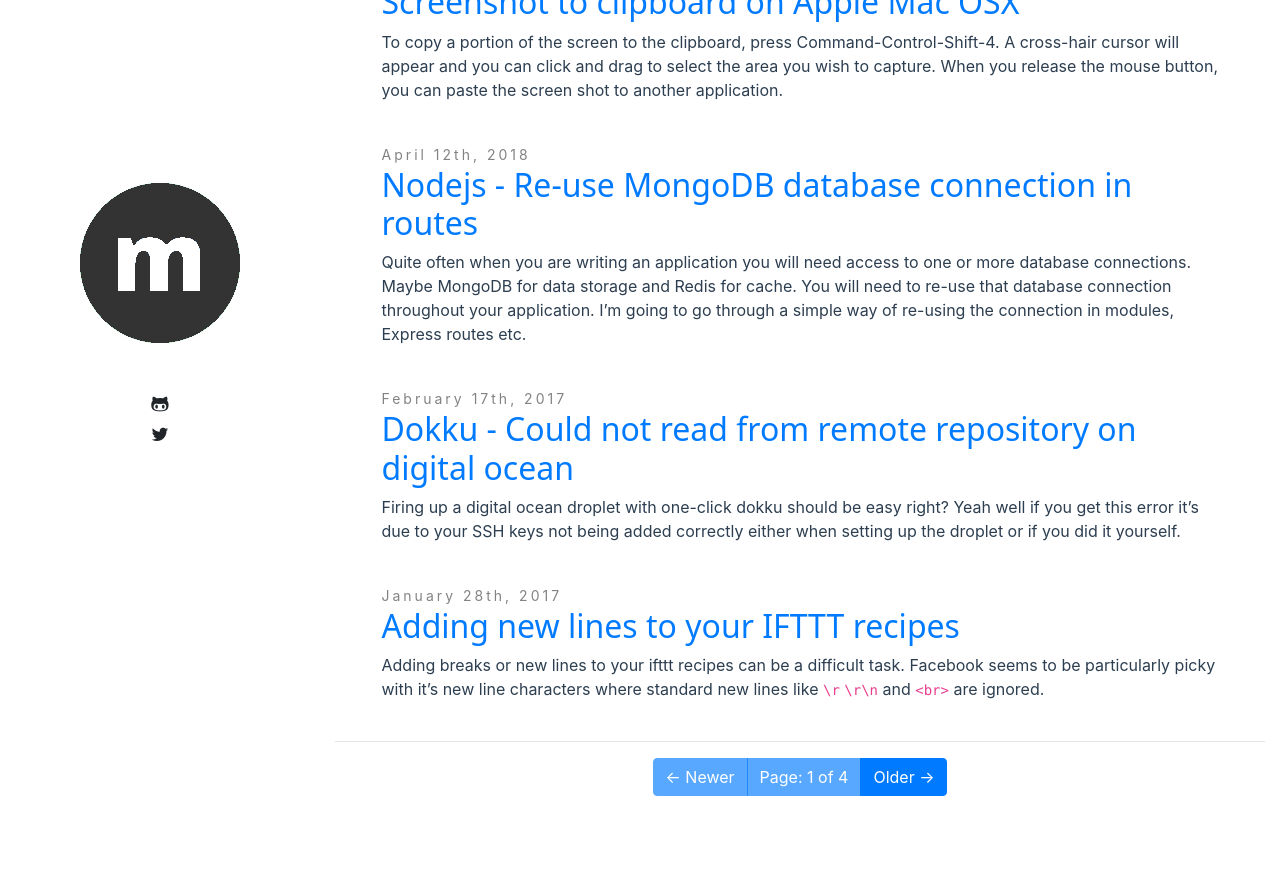
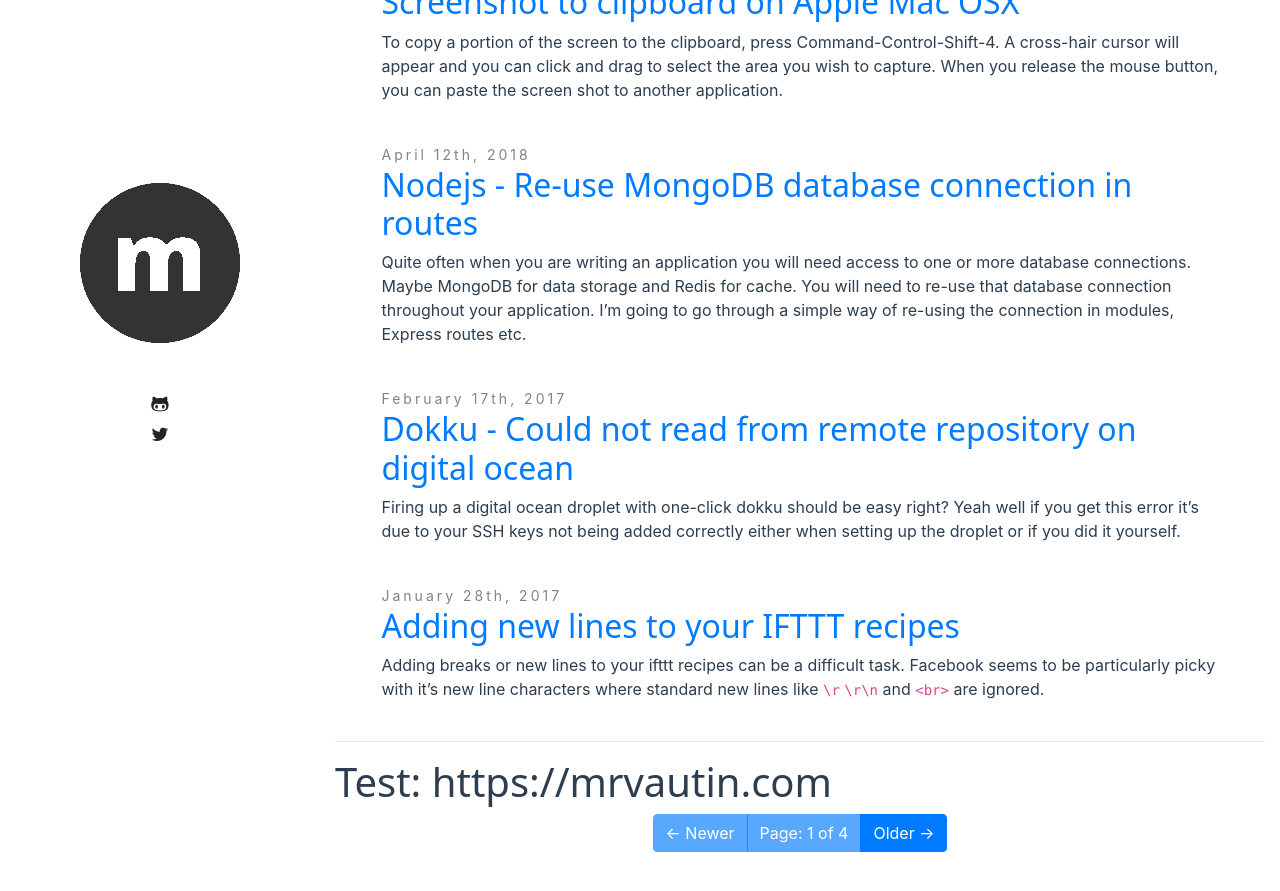
Before and after one commit to mrvautin/mrvautin.github.io, a Jekyll site: the page built from index.html, in a window 1280 px wide and 900 px high, scrolled down 1141 px. Shown: the top 891 px of the window. Built offline with Jekyll 4.4.1, drawn with Linux system fonts in a browser that asks for light colours; the list of posts is cut into pages by our own code; before the commit the page ends 1985 px from its top, so only the background shows below that; some of the changed lines change nothing that is shown.

Commit message:
Fix images

```diff
--- a/_config.yml
+++ b/_config.yml
@@ -30,7 +30,7 @@
 # set it as url of an image
 # sidebar_background_image: https://www.dropbox.com/s/g9h23zrycedxtk5/sky.png?raw=1
 
-BASE_PATH:
+BASE_PATH: https://mrvautin.com
 
 plugins:
   - jekyll-paginate
--- a/_posts/2021-01-08-la-marzocco-vector-art.markdown
+++ b/_posts/2021-01-08-la-marzocco-vector-art.markdown
@@ -6,12 +6,12 @@
 
 La Marzocco Linea Mini (SVG)
 
-<figure class="kg-card kg-image-card"><img src="{{ site.BASE_PATH }}/content/images/2021/01/linea-black-2.svg" class="kg-image"></figure><figure class="kg-card kg-image-card"><img src="{{ site.BASE_PATH }}/content/images/2021/01/linea-mini-1.svg" class="kg-image"></figure>
+<figure class="kg-card kg-image-card"><img src="{{site.BASE_PATH}}/content/images/2021/01/linea-black-2.svg" class="kg-image"></figure><figure class="kg-card kg-image-card"><img src="{{site.BASE_PATH}}/content/images/2021/01/linea-mini-1.svg" class="kg-image"></figure>
 
 La Marzocco GS3 (SVG)
 
-<figure class="kg-card kg-image-card kg-card-hascaption"><img src="{{ site.BASE_PATH }}/content/images/2021/01/gs3-final.svg" class="kg-image"><figcaption>La Marzocco GS3</figcaption></figure>
+<figure class="kg-card kg-image-card kg-card-hascaption"><img src="{{site.BASE_PATH}}/content/images/2021/01/gs3-final.svg" class="kg-image"><figcaption>La Marzocco GS3</figcaption></figure>
 
 Logos
 
-<figure class="kg-card kg-image-card kg-card-hascaption"><img src="{{ site.BASE_PATH }}/content/images/2021/01/La-Marcocco-Logo.svg" class="kg-image"><figcaption>La Marzocco Logo</figcaption></figure><figure class="kg-card kg-image-card kg-card-hascaption"><img src="{{ site.BASE_PATH }}/content/images/2021/01/La-Marzocco-Lion.svg" class="kg-image"><figcaption>La Marzocco Lion</figcaption></figure><figure class="kg-card kg-image-card kg-card-hascaption"><img src="{{ site.BASE_PATH }}/content/images/2021/01/La-Marzocco-red-logo.svg" class="kg-image"><figcaption>La Marzocco cursive logo</figcaption></figure>
+<figure class="kg-card kg-image-card kg-card-hascaption"><img src="{{site.BASE_PATH}}/content/images/2021/01/La-Marcocco-Logo.svg" class="kg-image"><figcaption>La Marzocco Logo</figcaption></figure><figure class="kg-card kg-image-card kg-card-hascaption"><img src="{{site.BASE_PATH}}/content/images/2021/01/La-Marzocco-Lion.svg" class="kg-image"><figcaption>La Marzocco Lion</figcaption></figure><figure class="kg-card kg-image-card kg-card-hascaption"><img src="{{site.BASE_PATH}}/content/images/2021/01/La-Marzocco-red-logo.svg" class="kg-image"><figcaption>La Marzocco cursive logo</figcaption></figure>
--- a/index.html
+++ b/index.html
@@ -41,6 +41,8 @@
 {% endfor %}
 <hr/>
 
+<h1>Test: {{ site.BASE_PATH }}</h1>
+
 <div class="text-center">
   <div class="btn-group" role="group" aria-label="Basic example">
     {% if paginator.previous_page %}
```
